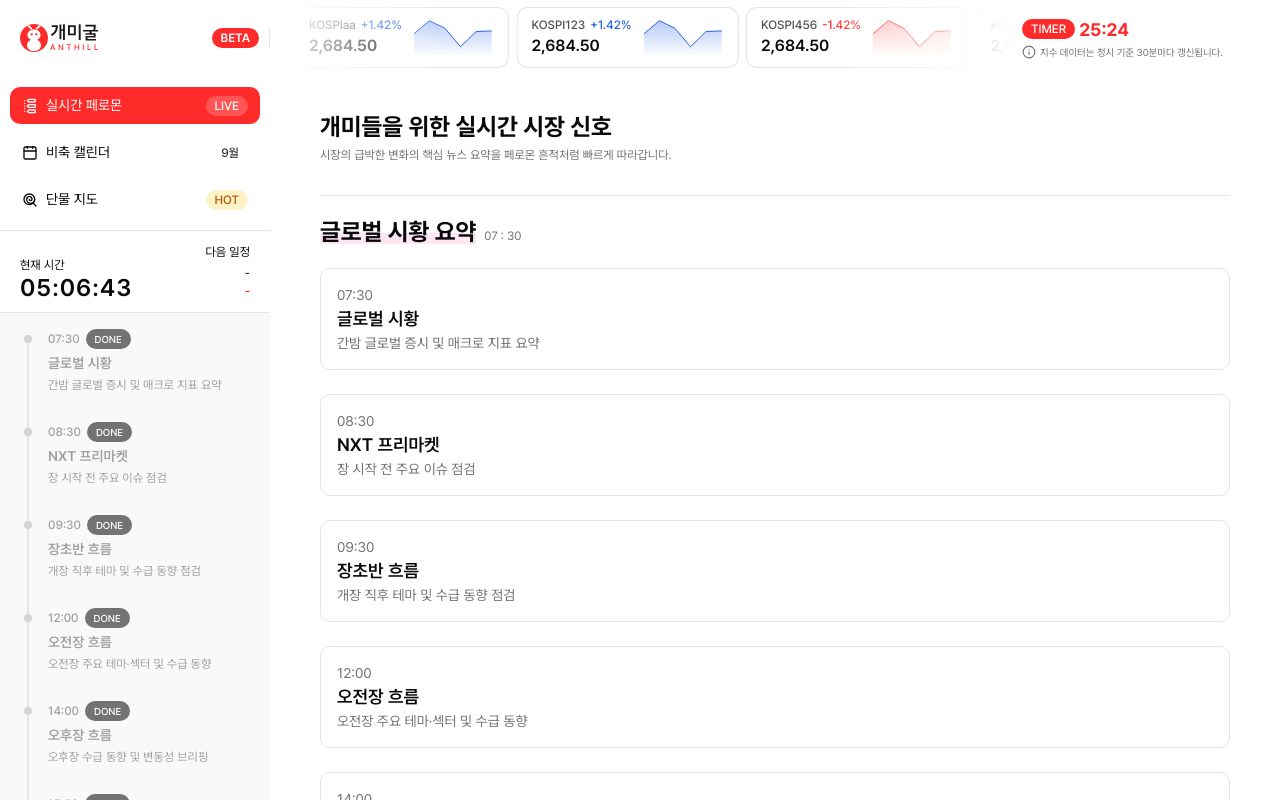
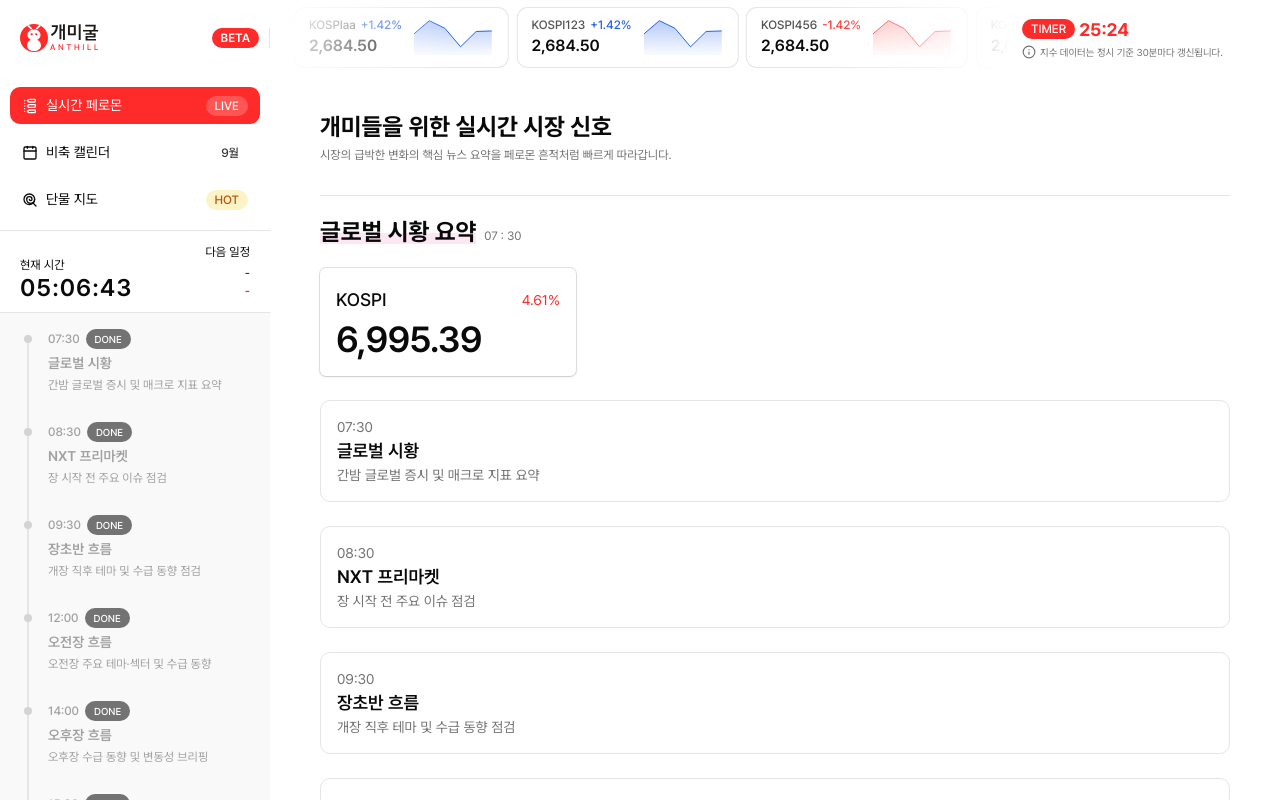
Before and after one commit to Prism-Sprint1/Gaemigul-app, a Next.js app in the folder frontend/: page /timeline in a window 1280 px wide. Shown: the top 800 px of the page. Built offline with nearby package versions, Linux system fonts and the light colour scheme; a web font is replaced by a local one.

Commit message:
feat: Index-Card 만드럿어요

```diff
--- a/frontend/app/timeline/page.tsx
+++ b/frontend/app/timeline/page.tsx
@@ -1,5 +1,5 @@
 import { timelineItems } from "@/lib/constant/timeline"
-import { PageTitle, Subtitle } from "@/components/common"
+import { PageTitle, Subtitle, IndexCard } from "@/components/common"
 
 export default function timeline() {
   return (
@@ -9,6 +9,12 @@ export default function timeline() {
         description="시장의 급박한 변화의 핵심 뉴스 요약을 페로몬 흔적처럼 빠르게 따라갑니다."
       ></PageTitle>
       <Subtitle title="글로벌 시황 요약" time="07 : 30"></Subtitle>
+      <IndexCard
+        name="KOSPI"
+        value="6,995.39"
+        change="4.61%"
+        isIncrease="True"
+      ></IndexCard>
       {timelineItems.map((item) => (
         <section
           key={item.id}
--- /dev/null
+++ b/frontend/components/common/index-card.tsx
@@ -0,0 +1,31 @@
+import { Card, CardContent } from "@/components/ui/card"
+
+interface IndexCardProps {
+  name: string
+  value: string
+  change: string
+  isIncrease: boolean
+}
+
+export default function IndexCard({
+  name,
+  value,
+  change,
+  isIncrease,
+}: IndexCardProps) {
+  return (
+    <Card className="w-64 rounded-sm border-border bg-card shadow-sm">
+      <CardContent className="flex flex-col gap-2 px-4 py-0.5">
+        <div className="flex items-center justify-between gap-4">
+          <span className="text-lg font-medium">{name}</span>
+          <span className={isIncrease ? "text-increase" : "text-decrease"}>
+            {change}
+          </span>
+        </div>
+        <strong className="text-4xl leading-none font-semibold tracking-tight">
+          {value}
+        </strong>
+      </CardContent>
+    </Card>
+  )
+}
--- a/frontend/components/common/index.ts
+++ b/frontend/components/common/index.ts
@@ -3,3 +3,4 @@ export { Sidebar, SidebarNav } from "./sidebar"
 export { Timeline, TimelineTimer, useTimelineSchedule } from "./timeline"
 export { default as PageTitle } from "./title"
 export { default as Subtitle } from "./Subtitle"
+export { default as IndexCard } from "./index-card"
```
